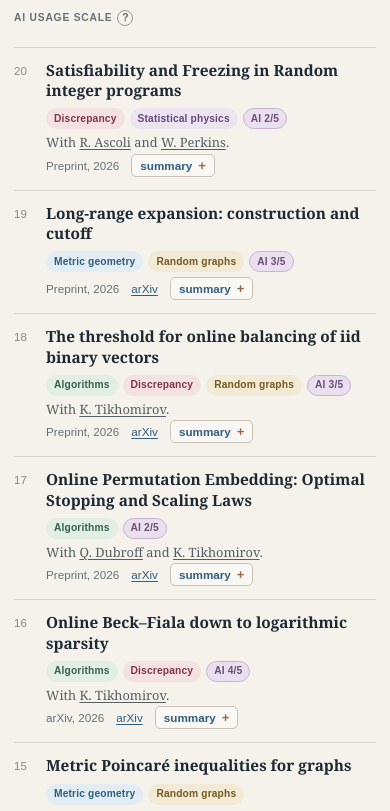
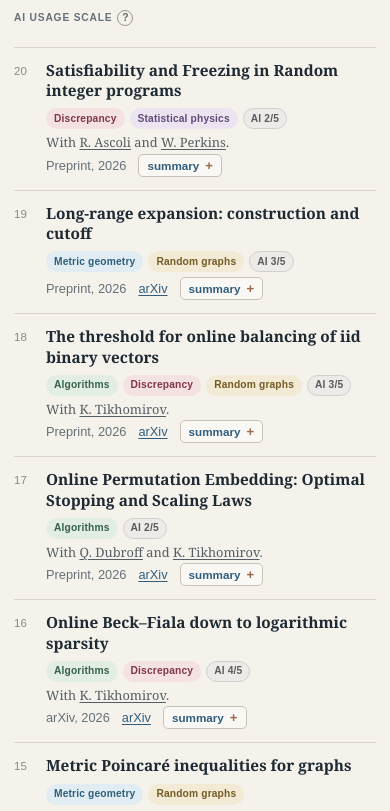
Before and after one commit to dylanaltschuler/dylanaltschuler.github.io, a React (Vite) app: page / in a window 390 px wide. Shown: the part 912-1723 px from the top of the page. Built offline with nearby package versions, Linux system fonts and the light colour scheme.

Commit message:
Improve publication metadata styling

```diff
--- a/src/styles.css
+++ b/src/styles.css
@@ -457,9 +457,9 @@ h3 {
 }
 
 .ai-tag {
-  border-color: #c8b4d1;
-  background: #e9dfee;
-  color: #6d5079;
+  border-color: #d1cfcc;
+  background: #ecebea;
+  color: #5e5b57;
 }
 
 .authors {
@@ -479,6 +479,11 @@ h3 {
   gap: 3px 12px;
   color: var(--muted);
   font-size: 0.73rem;
+}
+
+.paper-meta > span,
+.paper-meta > a {
+  font-size: 0.84rem;
 }
 
 .paper-meta details {
@@ -703,7 +708,9 @@ footer > a {
     margin-top: 5px;
   }
 
-  .authors {
+  .authors,
+  .paper-meta > span,
+  .paper-meta > a {
     font-size: 0.8rem;
   }
 
```
